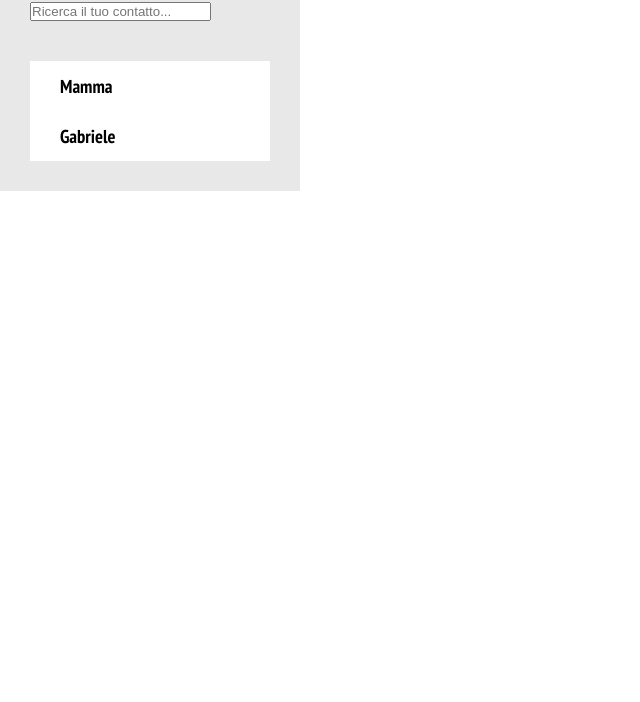
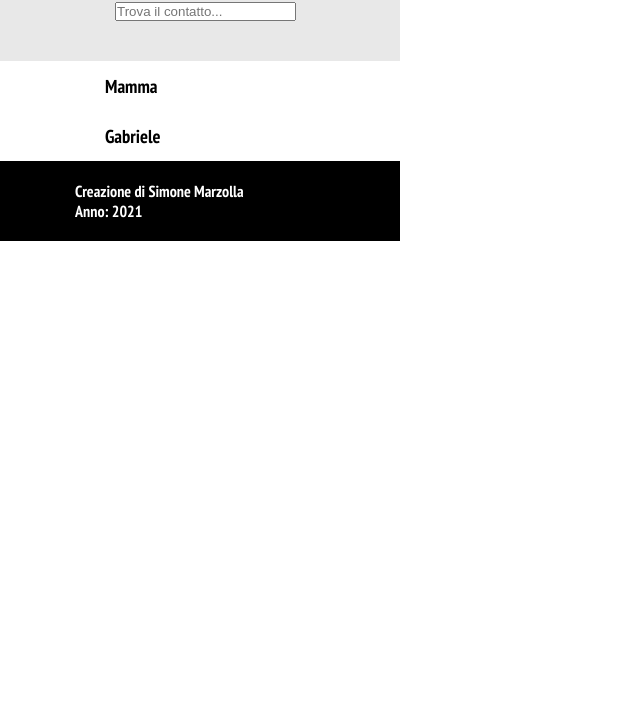
Before and after one commit to Swin0w/vue-boolzapp, a plain HTML site: page index.html in a window 1280 px wide. Shown: the part 98-800 px from the top of the page, without its empty margins (0-640 px from the left). Drawn offline with nearby package versions, Linux system fonts and the light colour scheme.

Commit message:
Continuazione

```diff
--- a/index.html
+++ b/index.html
@@ -29,17 +29,25 @@
     <main>
       <nav>
         <div id="navContacts">
-          <div id="navContacts-header">
-            <img src="img/boolzapp.png" alt="BoolZapp">
-            <input type="search" name="" placeholder="Ricerca il tuo contatto...">
+          <div class="container">
+            <div id="navContacts-header">
+              <img src="img/boolzapp.png" alt="">
+              <input type="search" name="" placeholder="Trova il contatto...">
+            </div>
           </div>
-          <ul id="navContacts-ul">
-            <li v-for="elem in contacts">
-              <div id="contact">
+          <ul>
+            <li v-for="elem in contacts" id="contact">
+              <div class="container">
                 <span>{{elem.name}}</span>
               </div>
             </li>
           </ul>
+          <div id="navFooter">
+            <div class="container">
+              <p>Creazione di Simone Marzolla<br>
+                Anno: 2021</p>
+            </div>
+          </div>
         </div>
       </nav>
     </main>
--- a/style.css
+++ b/style.css
@@ -9,11 +9,16 @@ body {
 li {
   list-style: none;
 }
+.container {
+  width: 250px;
+  margin: 0 auto;
+  display: flex;
+}
 /* BOOLZAPP */
 #navContacts {
   background-color: #e8e8e8;
-  width: 300px;
-  padding: 30px 30px;
+  width: 400px;
+  padding-top: 30px;
   display: flex;
   flex-direction: column;
 }
@@ -22,10 +27,14 @@ li {
 }
 #navContacts-header input {
   margin-top: 10px;
+  margin-left: 40px;
+}
+#navContacts ul {
+  display: flex;
+  flex-direction: column;
 }
 #contact {
   background-color: white;
-  width: 100%;
   height: 50px;
 }
 #contact span {
@@ -35,3 +44,10 @@ li {
   line-height: 50px;
   padding-left: 30px;
 }
+#navFooter {
+  background-color: #000;
+  padding: 20px 0;
+}
+#navFooter p {
+  color: white;
+}
```
